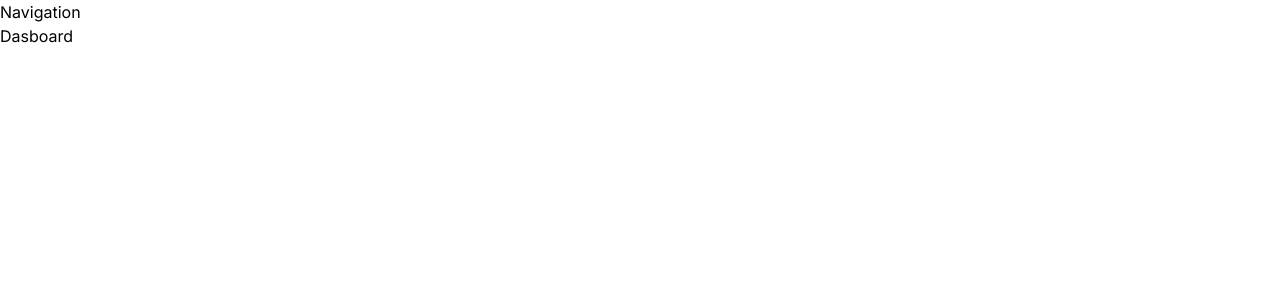
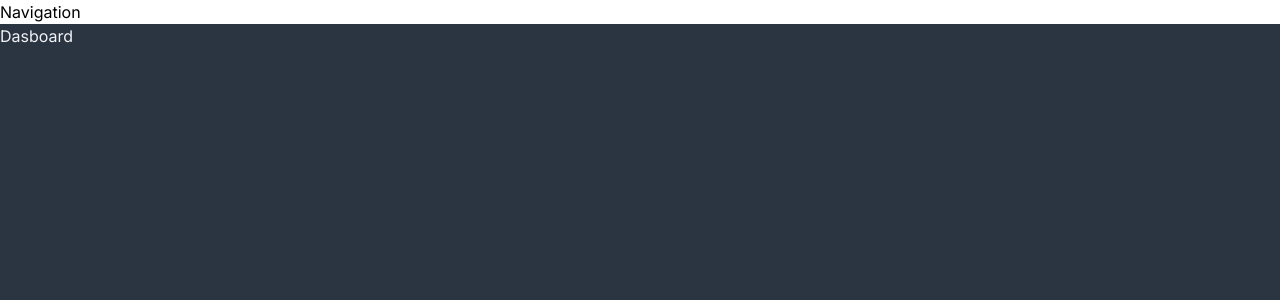
Before and after one commit to Thelastnicko/ticket-app, a Next.js app: page / in a window 1280 px wide. Shown: the top 300 px of the page. Built offline with nearby package versions, Linux system fonts and the light colour scheme.

Commit message:
add tailwind custom colors

```diff
--- a/app/layout.js
+++ b/app/layout.js
@@ -2,6 +2,11 @@
 import { Inter } from "next/font/google";
 import "./globals.css";
 
+
+import {config} from "@fortawesome/fontawesome-svg-core"
+import "@fortawesome/fontawesome-svg-core/styles.css"
+
+config.autoAddCss = false
 const inter = Inter({ subsets: ["latin"] });
 
 export const metadata = {
@@ -13,9 +18,13 @@
   return (
     <html lang="en">
       <body className={inter.className}>
-        <Navigation/>
-                {children}
-        </body>
+        <div className="flex flex-col h-screen max-h-screen">
+          <Navigation />
+          <div className="flex-grow overflow-y-auto bg-page text-defaul-text">
+          {children}
+          </div>
+        </div>
+      </body>
     </html>
   );
 }
```
